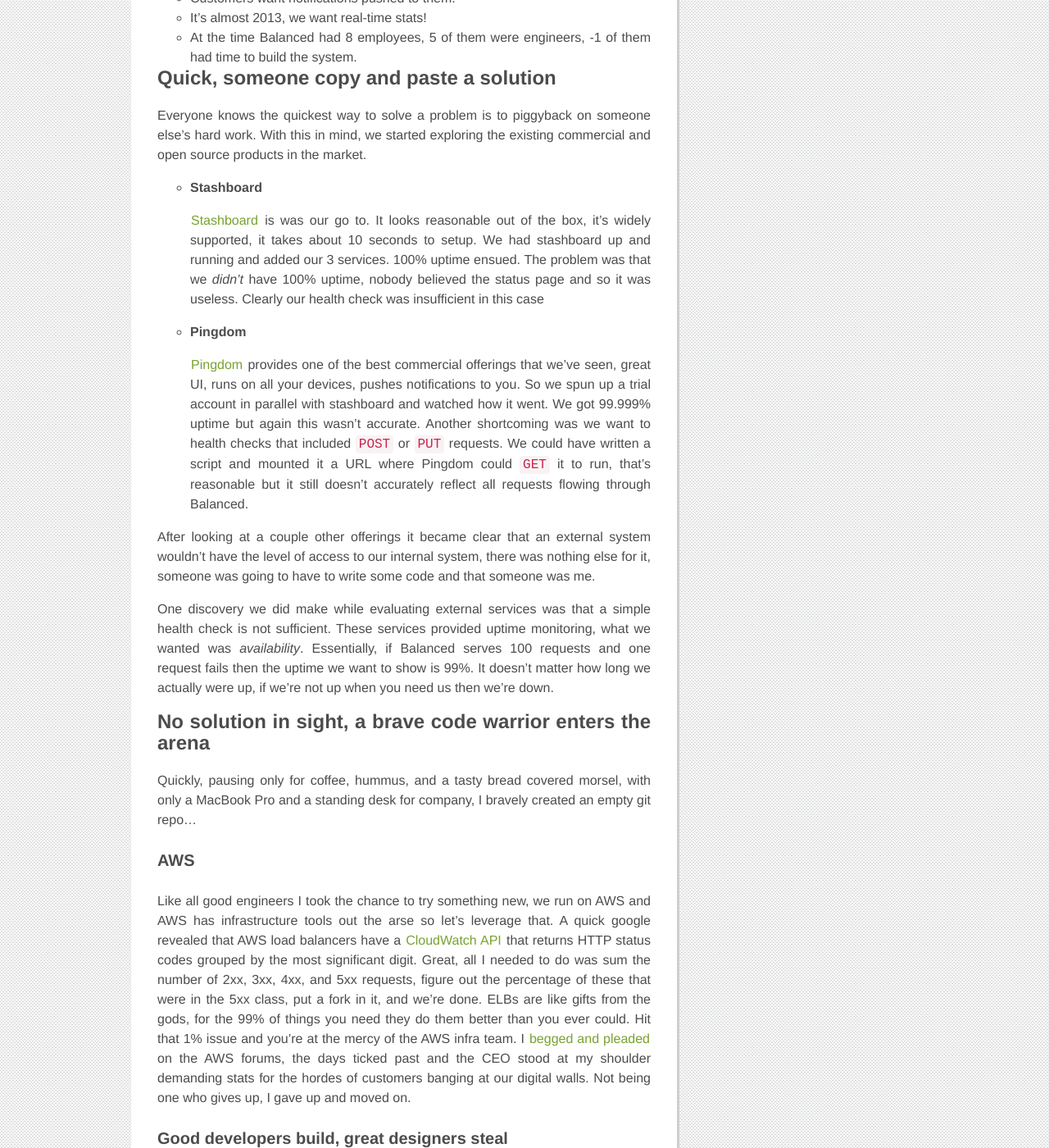
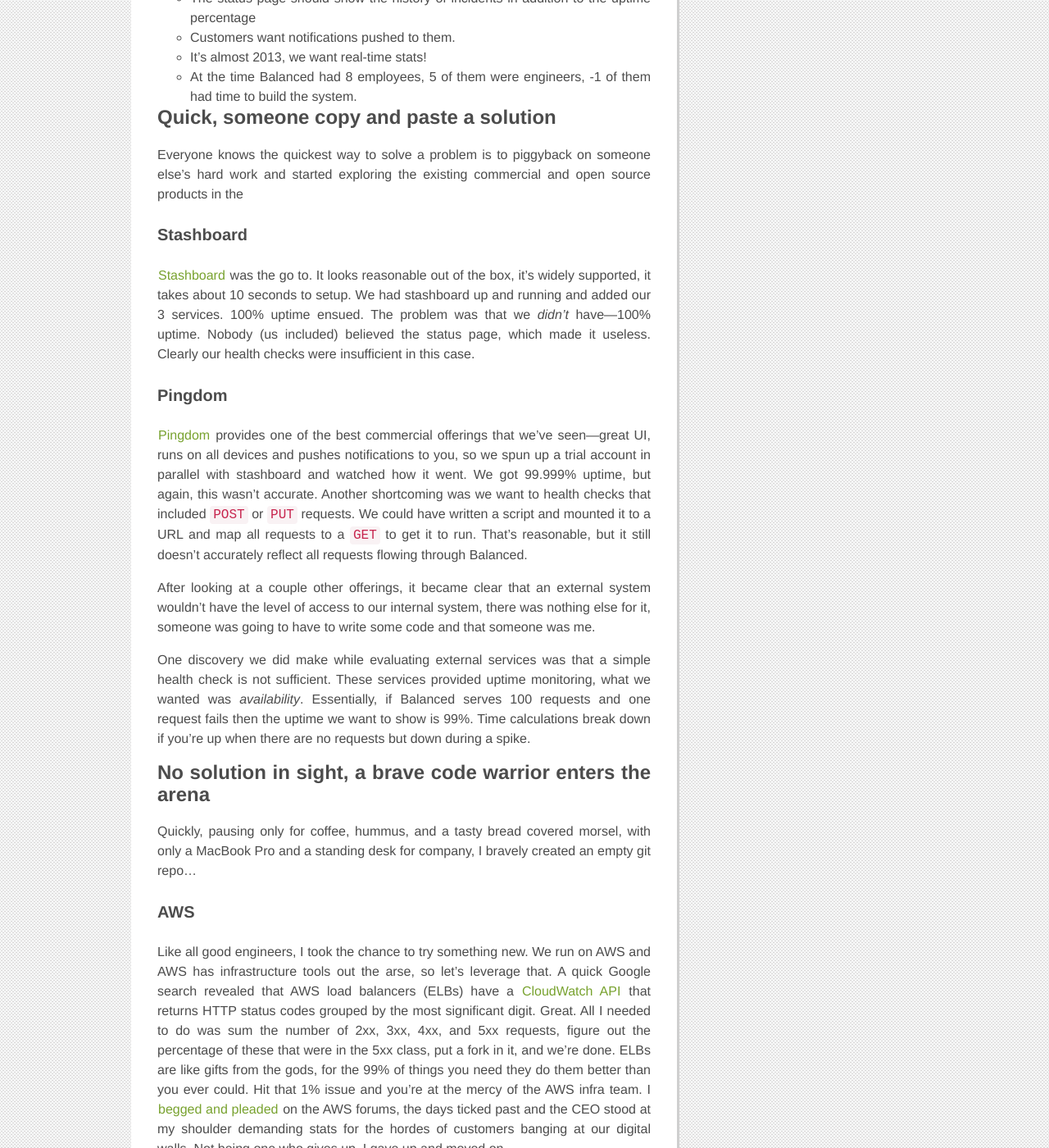
Before and after one commit to balanced/balanced.github.com, a Jekyll site: the page built from index.html, in a window 1280 px wide and 1400 px high, scrolled down 1026 px. Shown: the whole window at 82% size. Built offline with Jekyll 4.4.1, drawn with Linux system fonts in a browser that asks for light colours; nearby versions of some CDN libraries; library files that are not in the unit come from our copies; Markdown is read by kramdown in place of the engine named in the settings; the list of posts is cut into pages by our own code; comment, search, counter and statistics services are not loaded; some of the changed text lies outside the part shown.

Commit message:
grammatical changes

```diff
--- a/_posts/2012-12-03-the-evolution-of-a-status-page.md
+++ b/_posts/2012-12-04-status-page.md
@@ -1,6 +1,6 @@
 ---
 layout: post
-title: The Evolution of a Status page
+title: Why Stashboard and Pingdom Weren't Enough: The Evolution of a Status Page
 author: Marshall Jones
 tags:
 - balanced
@@ -13,7 +13,7 @@
 * [Install instructions](https://github.com/balanced/status.balancedpayments.com/blob/master/INSTALL)
 * [Picture of kittens](http://x66.xanga.com/598b827a5233247895732/b32225086.gif)
 
-Roughly 3 months ago, after some unexpected downtime, our community [asked us](https://github.com/balanced/balanced-api/issues/39) for more insight into the state of our API. Being the kind of people who love to please, we quickly pushed out an MVP using [Stashboard](http://www.stashboard.org/) but quickly discovered that it didn't give the granularity or accuracy we needed.
+Roughly 3 months ago and after some unexpected downtime, our community [asked us](https://github.com/balanced/balanced-api/issues/39) for more insight into the state of our API. We quickly pushed out an MVP using [Stashboard](http://www.stashboard.org/) being the kind of people who love to please but quickly discovered that it didn't give the granularity or accuracy we needed.
 
 ### El Problem
 
@@ -22,25 +22,26 @@
 * We provide 3 distinct services that our customers interact with, so we should show the status of each of these service uptime separately.
 * Balanced is distributed. Parts of our system can go down while other parts are operating normally, therefore, there is no digital up/down state.
 * Everyone in the company needs to be able to communicate issues, but, if something goes wrong in the middle of the night the status page should automatically announce this.
+* The status page should show the history of incidents in addition to the uptime percentage
 * Customers want notifications pushed to them.
 * It's almost 2013, we want real-time stats!
 * At the time Balanced had 8 employees, 5 of them were engineers, -1 of them had time to build the system.
 
 ### Quick, someone copy and paste a solution
 
-Everyone knows the quickest way to solve a problem is to piggyback on someone else's hard work. With this in mind, we started exploring the existing commercial and open source products in the market.
+Everyone knows the quickest way to solve a problem is to piggyback on someone else's hard work and started exploring the existing commercial and open source products in the
 
-* **Stashboard**
+#### Stashboard
 
-  [Stashboard](http://www.stashboard.org/) is was our go to. It looks reasonable out of the box, it's widely supported, it takes about 10 seconds to setup. We had stashboard up and running and added our 3 services. 100% uptime ensued. The problem was that we _didn't_ have 100% uptime, nobody believed the status page and so it was useless. Clearly our health check was insufficient in this case
+  [Stashboard](http://www.stashboard.org/) was the go to. It looks reasonable out of the box, it's widely supported, it takes about 10 seconds to setup. We had stashboard up and running and added our 3 services. 100% uptime ensued. The problem was that we _didn't_ have—100% uptime. Nobody (us included) believed the status page, which made it useless. Clearly our health checks were insufficient in this case.
 
-* **Pingdom**
+#### Pingdom
 
-  [Pingdom](https://pingdom.com) provides one of the best commercial offerings that we've seen, great UI, runs on all your devices, pushes notifications to you. So we spun up a trial account in parallel with stashboard and watched how it went. We got 99.999% uptime but again this wasn't accurate. Another shortcoming was we want to health checks that included `POST` or `PUT` requests. We could have written a script and mounted it a URL where Pingdom could `GET` it to run, that's reasonable but it still doesn't accurately reflect all requests flowing through Balanced.
+  [Pingdom](https://pingdom.com) provides one of the best commercial offerings that we've seen—great UI, runs on all devices and pushes notifications to you, so we spun up a trial account in parallel with stashboard and watched how it went. We got 99.999% uptime, but again, this wasn't accurate. Another shortcoming was we want to health checks that included `POST` or `PUT` requests. We could have written a script and mounted it to a URL and map all requests to a `GET` to get it to run. That's reasonable, but it still doesn't accurately reflect all requests flowing through Balanced.
 
-After looking at a couple other offerings it became clear that an external system wouldn't have the level of access to our internal system, there was nothing else for it, someone was going to have to write some code and that someone was me.
+After looking at a couple other offerings, it became clear that an external system wouldn't have the level of access to our internal system, there was nothing else for it, someone was going to have to write some code and that someone was me.
 
-One discovery we did make while evaluating external services was that a simple health check is not sufficient. These services provided uptime monitoring, what we wanted was _availability_. Essentially, if Balanced serves 100 requests and one request fails then the uptime we want to show is 99%. It doesn't matter how long we actually were up, if we're not up when you need us then we're down.
+One discovery we did make while evaluating external services was that a simple health check is not sufficient. These services provided uptime monitoring, what we wanted was _availability_. Essentially, if Balanced serves 100 requests and one request fails then the uptime we want to show is 99%. Time calculations break down if you're up when there are no requests but down during a spike.
 
 ### No solution in sight, a brave code warrior enters the arena
 
@@ -48,13 +49,13 @@
 
 #### AWS
 
-Like all good engineers I took the chance to try something new, we run on AWS and AWS has infrastructure tools out the arse so let's leverage that. A quick google revealed that AWS load balancers have a [CloudWatch API](http://docs.amazonwebservices.com/ElasticLoadBalancing/latest/DeveloperGuide/US_MonitoringLoadBalancerWithCW.html) that returns HTTP status codes grouped by the most significant digit. Great, all I needed to do was sum the number of 2xx, 3xx, 4xx, and 5xx requests, figure out the percentage of these that were in the 5xx class, put a fork in it, and we're done. ELBs are like gifts from the gods, for the 99% of things you need they do them better than you ever could. Hit that 1% issue and you're at the mercy of the AWS infra team. I [begged and pleaded](https://forums.aws.amazon.com/message.jspa?messageID=377157#377157) on the AWS forums, the days ticked past and the CEO stood at my shoulder demanding stats for the hordes of customers banging at our digital walls. Not being one who gives up, I gave up and moved on.
+Like all good engineers, I took the chance to try something new. We run on AWS and AWS has infrastructure tools out the arse, so let's leverage that. A quick Google search revealed that AWS load balancers (ELBs) have a [CloudWatch API](http://docs.amazonwebservices.com/ElasticLoadBalancing/latest/DeveloperGuide/US_MonitoringLoadBalancerWithCW.html) that returns HTTP status codes grouped by the most significant digit. Great. All I needed to do was sum the number of 2xx, 3xx, 4xx, and 5xx requests, figure out the percentage of these that were in the 5xx class, put a fork in it, and we're done. ELBs are like gifts from the gods, for the 99% of things you need they do them better than you ever could. Hit that 1% issue and you're at the mercy of the AWS infra team. I [begged and pleaded](https://forums.aws.amazon.com/message.jspa?messageID=377157#377157) on the AWS forums, the days ticked past and the CEO stood at my shoulder demanding stats for the hordes of customers banging at our digital walls. Not being one who gives up, I gave up and moved on.
 
 #### Good developers build, great designers steal
 
 In the meantime, our designer, Damon, began scouring the web for inspiration. After checking out some amazing designs we found [Heroku's status page](https://status.heroku.com/) and [whipped up a mock](https://github.com/balanced/balanced-api/issues/12) based on that. We quickly built our a static HTML version and then sat down to figure out how to get information into the app.
 
-Internally we've both leveraged and built a slew of tools, I had it easy, all I needed to do was pick and choose and then write some glue to string everything together. Since we couldn't get the HTTP status codes from the ELB we dropped down a level and decided to parse the NGINX logs. These almost always correspond with the actual status code the user got so we consider them our authoritative source for deciding if a request succeeded. We already log these to a centralised server using [RSYSLOG](http://www.rsyslog.com/) so I already had a data source to draw from. Next, I went and brewed a fresh pot of coffee and bestowed it upon bninja for his prescient work in building our log parser [Slurp](https://github.com/bninja/slurp). We wrote a quick Slurp script that read the [HTTP status code](http://www.w3.org/Protocols/rfc2616/rfc2616-sec10.html) from each request and then fed them into [Graphite](http://graphite.wikidot.com/) buckets. Each bucket was based on service name (`DASHBOARD`, `API`, `JS`) and then response code family (`2xx`, `3xx`, `4xx`, `5xx`, and a special case `timeout` for slow requests).
+Internally we've both leveraged and built a slew of tools, I had it easy, all I needed to do was pick and choose and then write some glue to string everything together. Since we couldn't get the HTTP status codes from the ELB we dropped down a level and decided to parse the NGINX logs. These almost always correspond with the actual status code the user got so we consider them our authoritative source for deciding if a request succeeded. We already log these to a centralised server using [RSYSLOG](http://www.rsyslog.com/), so I already had a data source to draw from. Next, I went and brewed a fresh pot of coffee and bestowed it upon bninja for his prescient work in building our log parser [Slurp](https://github.com/bninja/slurp). We wrote a quick Slurp script that read the [HTTP status code](http://www.w3.org/Protocols/rfc2616/rfc2616-sec10.html) from each request and then fed them into [Graphite](http://graphite.wikidot.com/) buckets. Each bucket was based on service name (`DASHBOARD`, `API`, `JS`) and then response code family (`2xx`, `3xx`, `4xx`, `5xx`, and a special case `timeout` for slow requests).
 
 #### Using Twitter as infrastructure
 
@@ -62,7 +63,7 @@
 
 We chose Twitter because it satisfied the remaining requirements we had. Subscribe to notifications? Just follow [@balancedstatus](https://twitter.com/balancedstatus). Everyone needs to be able to update the status page? Just login to the Twitter account and use the [grammar we developed](https://github.com/balanced/status.balancedpayments.com/blob/master/README.md#message-display-behavior). `SERVICE-STATE: MESSAGE` e.g. `API-ISSUE: The API is currently giving out free money` where `API` is the service, `ISSUE` is the state and the remainder of the tweet is the message displayed.
 
-#### STFU, let me play with it
+#### STFU and let me play with it
 
 You too can get the status page up and running if you want to explore the code we've released, just follow these simple steps. If you get stuck, [join one of our support channels](https://www.balancedpayments.com/community) and get some help.
 
```
